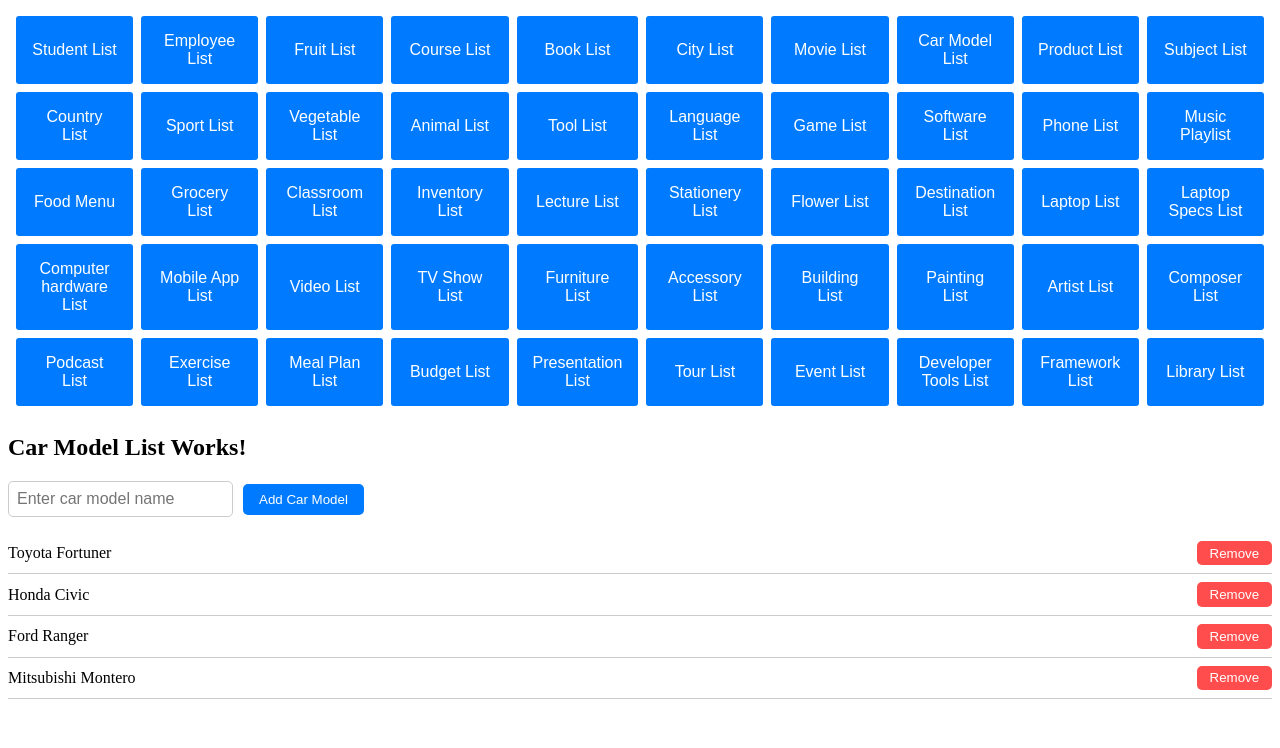
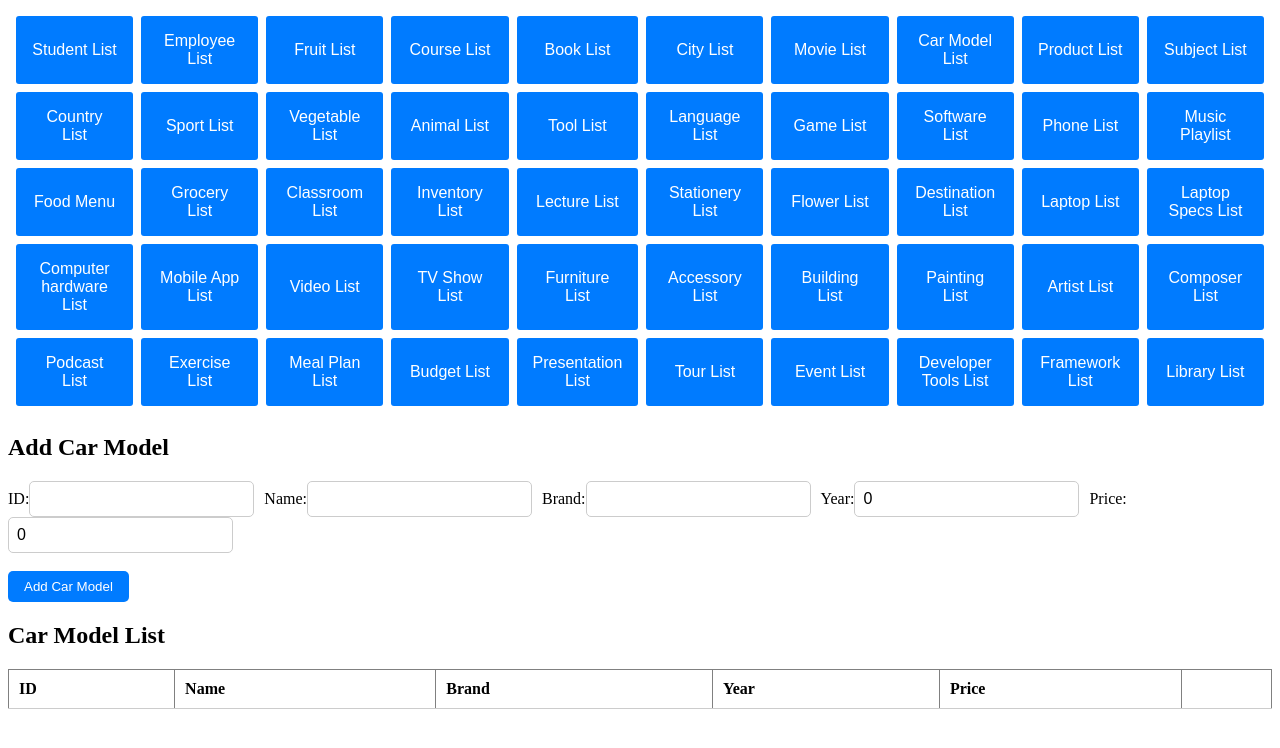
Before and after one commit to RodelDecio/AngularTSDataStructures, an Angular app: page /carmodellist in a window 1280 px wide. Shown: the top 748 px of the page. Built offline with nearby package versions, Linux system fonts and the light colour scheme.

Commit message:
#8carmodellistservices

```diff
--- a/src/app/app.routes.ts
+++ b/src/app/app.routes.ts
@@ -7,6 +7,7 @@ import {CourselistComponent} from "./components/courselist/courselist.component"
 import {BookListComponent} from "./components/booklist/booklist.component";
 import {CityListComponent} from "./components/citylist/citylist.component";
 import {MovieListComponent} from "./components/movielist/movielist.component";
+import {CarModelListComponent} from "./components/carmodellist/carmodellist.component";
 
 export const routes: Routes = [
   {
@@ -44,6 +45,11 @@ export const routes: Routes = [
     component: MovieListComponent,
     path: 'movielist',
   },
+  {
+    title: 'Car Model List',
+    component: CarModelListComponent,
+    path: 'carmodellist',
+  },
 ];
 @NgModule({
   imports: [RouterModule.forRoot(routes)],
--- a/src/app/components/carmodellist/carmodellist.component.css
+++ b/src/app/components/carmodellist/carmodellist.component.css
@@ -1,5 +1,9 @@
+.car-model-form {
+  margin-bottom: 20px;
+}
 
-input[type="text"] {
+input[type="text"],
+input[type="number"] {
   padding: 0.5rem;
   margin-right: 10px;
   border: 1px solid #ccc;
@@ -24,36 +28,23 @@ button.btn-primary:hover {
   background-color: #0056b3;
 }
 
-ul {
-  list-style: none;
-  padding: 0;
+table {
+  width: 100%;
+  border-collapse: collapse;
 }
 
-li {
-  display: flex;
-  justify-content: space-between;
-  align-items: center;
-  padding: 0.5rem 0;
+td,
+th {
+  padding: 10px;
+  text-align: left;
   border-bottom: 1px solid #ccc;
 }
 
-li button {
+.remove-btn {
   background-color: #ff4d4d;
   color: white;
-  padding: 0.3rem 0.8rem;
 }
 
-li button:hover {
+.remove-btn:hover {
   background-color: #e60000;
 }
-
-@media (max-width: 768px) {
-  input[type="text"] {
-    width: 100%;
-    margin-bottom: 10px;
-  }
-
-  button.btn-primary {
-    width: 100%;
-  }
-}
--- a/src/app/components/carmodellist/carmodellist.component.html
+++ b/src/app/components/carmodellist/carmodellist.component.html
@@ -1,13 +1,49 @@
-<div>
-  <h2>Car Model List Works!</h2>
+<div class="car-model-form">
+  <h2>Add Car Model</h2>
+  <form (submit)="addCarModel()">
+    <label for="id">ID:</label>
+    <input type="text" id="id" [(ngModel)]="id" name="id" required />
 
-  <input type="text" [(ngModel)]="carModel" placeholder="Enter car model name" />
-  <button class="btn btn-primary" (click)="addCarModel()">Add Car Model</button>
+    <label for="name">Name:</label>
+    <input type="text" id="name" [(ngModel)]="name" name="name" required />
 
-  <ul>
-    <li *ngFor="let carModel of carModelList; let i = index">
-      {{ carModel }}
-      <button (click)="removeCarModel(i)">Remove</button>
-    </li>
-  </ul>
+    <label for="brand">Brand:</label>
+    <input type="text" id="brand" [(ngModel)]="brand" name="brand" required />
+
+    <label for="year">Year:</label>
+    <input type="number" id="year" [(ngModel)]="year" name="year" required />
+
+    <label for="price">Price:</label>
+    <input type="number" id="price" [(ngModel)]="price" name="price" required /><br><br>
+
+    <button type="submit" class="btn btn-primary">Add Car Model</button>
+  </form>
 </div>
+
+<div class="car-model-list">
+  <h2>Car Model List</h2>
+  <table border="1">
+    <thead>
+    <tr>
+      <th>ID</th>
+      <th>Name</th>
+      <th>Brand</th>
+      <th>Year</th>
+      <th>Price</th>
+      <th></th>
+    </tr>
+    </thead>
+    <tbody>
+    <tr *ngFor="let carModel of carModels; let i = index">
+      <td>{{ carModel.id }}</td>
+      <td>{{ carModel.name }}</td>
+      <td>{{ carModel.brand }}</td>
+      <td>{{ carModel.year }}</td>
+      <td>{{ carModel.price | currency:'PHP':'symbol':'1.2-2' }}</td>
+      <td>
+        <button (click)="removeCarModel(i)" class="remove-btn">Remove</button>
+      </td>
+    </tr>
+    </tbody>
+  </table>
+</div>
--- a/src/app/components/carmodellist/carmodellist.component.ts
+++ b/src/app/components/carmodellist/carmodellist.component.ts
@@ -1,4 +1,6 @@
 import { Component } from '@angular/core';
+import { CarModelService} from "../../services/carmodellist/carmodellist.service";
+import { CarModel } from '../../interface/carmodel';
 
 @Component({
   selector: 'app-carmodellist',
@@ -6,18 +8,31 @@ import { Component } from '@angular/core';
   styleUrls: ['./carmodellist.component.css']
 })
 export class CarModelListComponent {
+  carModels: CarModel[] = [];
+  id: string = '';
+  name: string = '';
+  brand: string = '';
+  year: number = 0;
+  price: number = 0;
 
-  carModelList: string[] = ['Toyota Fortuner', 'Honda Civic', 'Ford Ranger', 'Mitsubishi Montero'];
-  carModel: string = '';
+  constructor(private carModelService: CarModelService) {
+    this.carModels = this.carModelService.getCarModels();
+  }
 
   addCarModel(): void {
-    if (this.carModel.trim()) {
-      this.carModelList.push(this.carModel.trim());
-      this.carModel = '';
-    }
+    this.carModelService.addCarModel(this.id, this.name, this.brand, this.year, this.price);
+    this.clearForm();
   }
 
   removeCarModel(index: number): void {
-    this.carModelList.splice(index, 1);
+    this.carModelService.removeCarModel(index);
+  }
+
+  private clearForm(): void {
+    this.id = '';
+    this.name = '';
+    this.brand = '';
+    this.year = 0;
+    this.price = 0;
   }
 }
--- /dev/null
+++ b/src/app/interface/carmodel.ts
@@ -0,0 +1,7 @@
+export interface CarModel {
+    id: string;
+    name: string;
+    brand: string;
+    year: number;
+    price: number;
+}
--- /dev/null
+++ b/src/app/services/carmodellist/carmodellist.service.ts
@@ -0,0 +1,23 @@
+import { Injectable } from '@angular/core';
+import { CarModel } from '../../interface/carmodel';
+
+@Injectable({
+  providedIn: 'root',
+})
+export class CarModelService {
+  private carModels: CarModel[] = [];
+
+  constructor() {}
+
+  addCarModel(id: string, name: string, brand: string, year: number, price: number): void {
+    this.carModels.push({ id, name, brand, year, price });
+  }
+
+  getCarModels(): CarModel[] {
+    return this.carModels;
+  }
+
+  removeCarModel(index: number): void {
+    this.carModels.splice(index, 1);
+  }
+}
```
Also changed, not shown: 1 other file (tests, documents, lock files or other folders).
